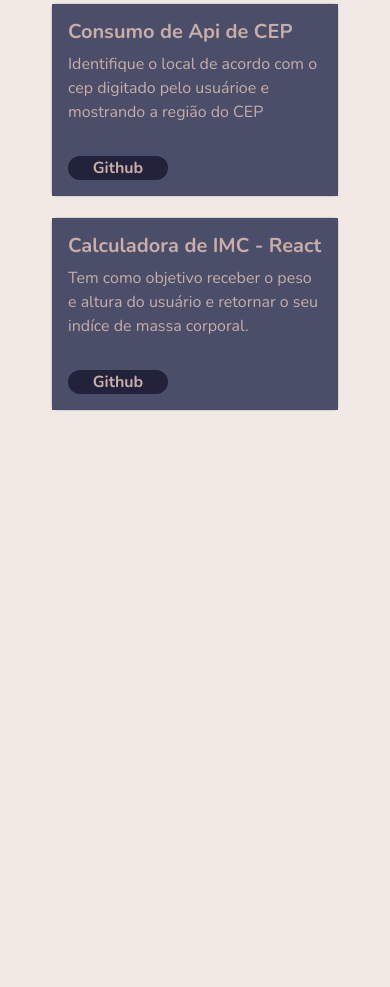
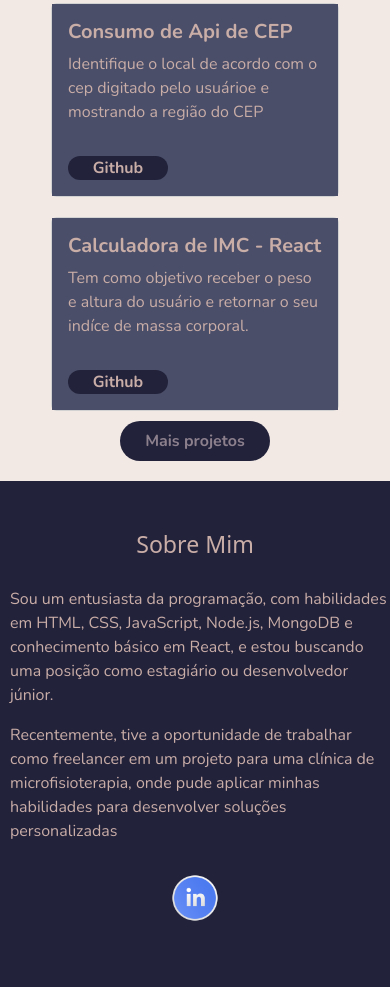
Before and after one commit to isaquefreitasdev/portfolioW, a plain HTML site: page index.html in a window 390 px wide. Shown: the part 1167-2154 px from the top of the page. Before the commit the page ends 1578 px from the top, so only its background shows below. Drawn offline with nearby package versions, Linux system fonts and the light colour scheme.

Commit message:
section about me - initial version mobile

```diff
--- a/index.html
+++ b/index.html
@@ -89,6 +89,16 @@
                 </div>
             </div>
         </div>
+        <button id="projects">Mais projetos</button>
+    </section>
+    <section class="aboutMe">
+        <h3>Sobre Mim</h3>
+        <div class="aboutMe_Content">
+            <p>Sou um entusiasta da programação, com habilidades em HTML, CSS, JavaScript, Node.js, MongoDB e conhecimento básico em React, e estou buscando uma posição como estagiário ou desenvolvedor júnior.</p>
+            <p>Recentemente, tive a oportunidade de trabalhar como freelancer em um projeto para uma clínica de microfisioterapia, onde pude aplicar minhas habilidades para desenvolver soluções personalizadas</p>
+            <a href=""><img src="./src/imgs/10464412.png" alt=""></a>
+        </div>
+
     </section>
     <script src="https://cdn.jsdelivr.net/npm/@popperjs/core@2.11.8/dist/umd/popper.min.js"
         integrity="sha384-I7E8VVD/ismYTF4hNIPjVp/Zjvgyol6VFvRkX/vR+Vc4jQkC+hVqc2pM8ODewa9r"
--- a/style.css
+++ b/style.css
@@ -71,6 +71,7 @@ a{
     justify-content: center;
     flex-direction: column;
     align-items: center;
+    height: ;
     gap: 20px;
 
 }
@@ -106,3 +107,33 @@ h5{
     justify-content: center !important;
     align-items: center !important;
 }
+.aboutMe{
+    background-color: #22223B;
+    color: #C9ADA7 !important;
+    display: flex;
+    justify-content: center;
+    flex-direction: column;
+    align-items: center;
+    height: 60vh;
+    gap: 20px;
+    width: 100vw;
+
+}
+.aboutMe p{
+    color: #C9ADA7 !important;
+    margin-left: 10px;
+}
+.aboutMe_Content img{
+    width: 20%;
+    margin: 0 auto;
+    display: block;
+}
+#projects{
+    margin: 0 auto;
+    display: block;
+    margin-bottom: 20px;
+    margin-top: 10px;
+}
+.aboutMe img:hover{
+    width: 102px;
+}
```
Also changed, not shown: src/imgs/10464412.png (added), src/imgs/664-6644509_icon-react-js-logo-hd-png-download-removebg-preview.png (added), src/imgs/JavaScript-logo.png (added), src/imgs/images-removebg-preview.png (added), src/imgs/nodejs-logo-FBE122E377-seeklogo.com.png (added), src/imgs/png-clipart-node-js-logo-node-js-javascript-web-application-express-js-computer-software-others-miscellaneous-text-thumbnail.png (added), src/imgs/png-transparent-computer-icons-symbol-linkedin-email-telephone-symbol-miscellaneous-blue-text-thumbnail-removebg-preview.png (added), src/imgs/png-transparent-react-javascript-angularjs-ionic-github-text-logo-symmetry-thumbnail.png (added), src/imgs/vecteezy_linkedin-logo-png-linkedin-logo-transparent-png-linkedin_23986511.png (added).
